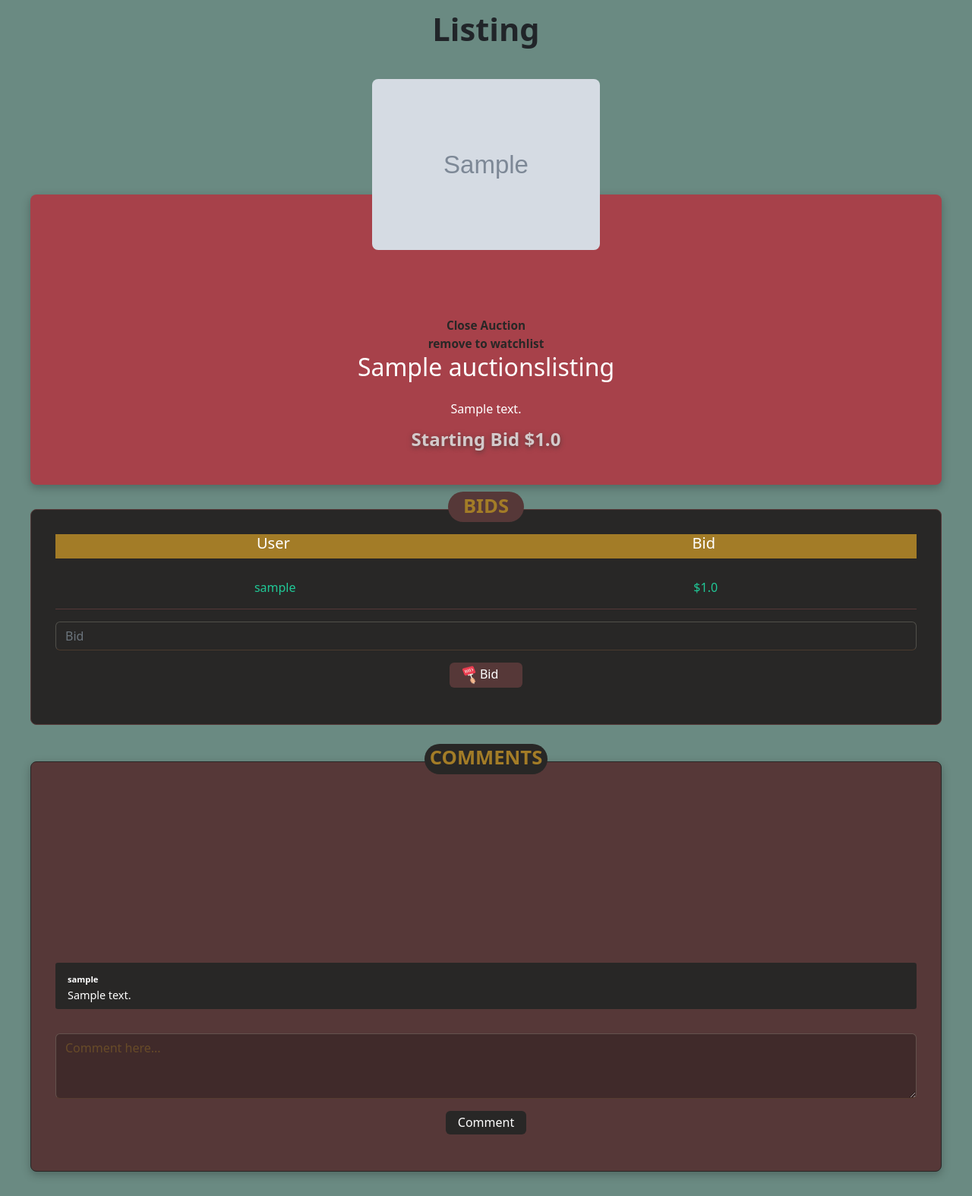
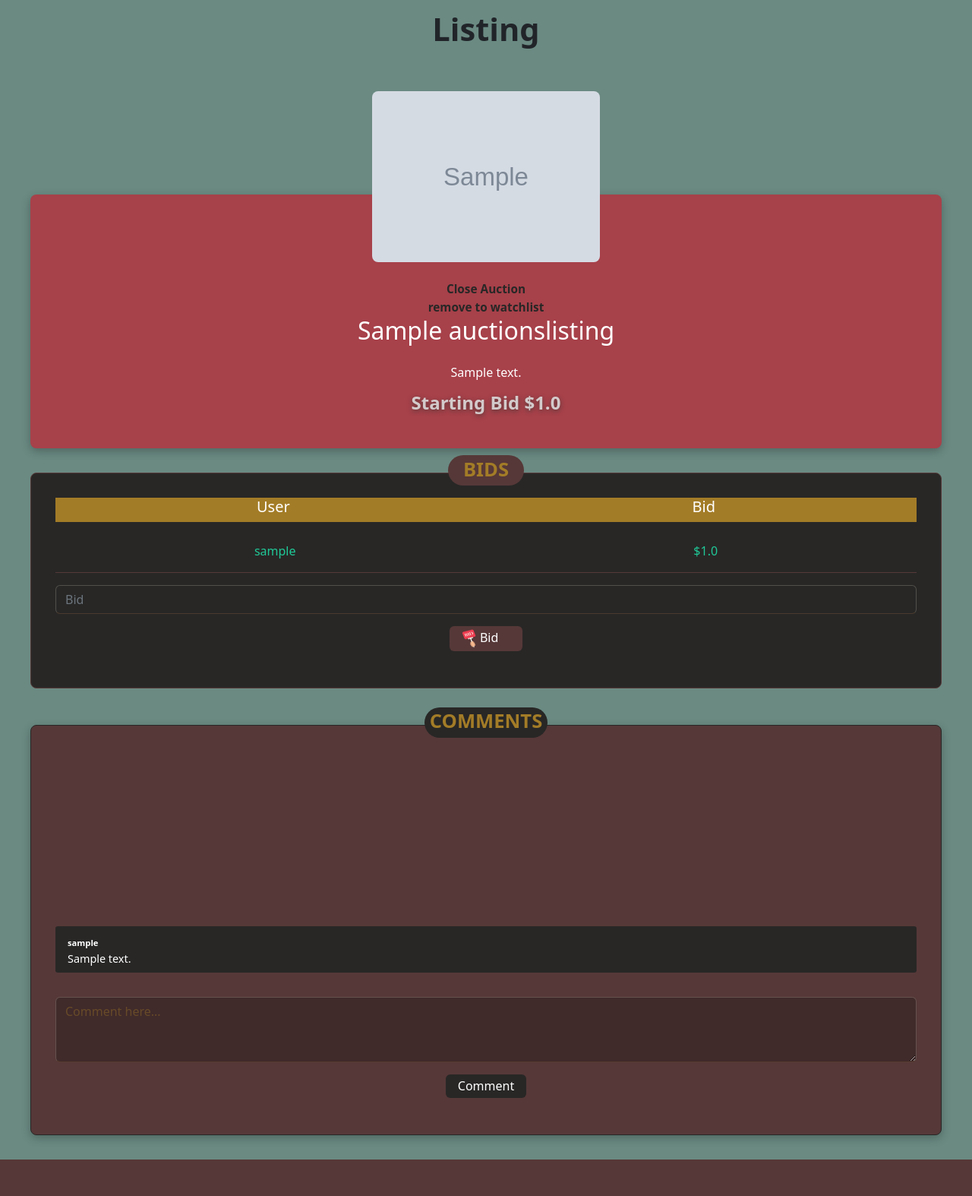
Before and after one commit to Oliveira-Renato/commerce, a Django app: page /listing/1 in a window 1280 px wide. Shown: the part 86-1660 px from the top of the page at 76% size. After the commit the page ends 1612 px from the top, so only its background shows below. Run offline with Django 3.2, Linux system fonts and the light colour scheme; a user stored in the database is signed in; tables that the repository leaves empty hold one stand-in row (values such as "Sample post"); grey boxes marked "Sample" are stand-in pictures; style sheets or scripts are compiled from the project's sources; some libraries are stand-ins or nearby versions.

Commit message:
fix: image card

```diff
--- a/auctions/static/auctions/styles.css
+++ b/auctions/static/auctions/styles.css
@@ -141,16 +141,16 @@ header .container-nav {
   overflow: hidden;
 }
 
-#listing .listing-info {
+#listing .listing-info, #watchlist .listing-info {
   margin: 12rem 40px 2rem;
 }
-#listing .listing-info > h1 {
+#listing .listing-info > h1, #watchlist .listing-info > h1 {
   font-size: 2.5rem;
   font-weight: 600;
   margin-bottom: 1rem;
   text-align: center;
 }
-#listing .listing-info .card-auction {
+#listing .listing-info .card-auction, #watchlist .listing-info .card-auction {
   position: relative;
   background-color: var(--color-primary);
   box-shadow: 0 4px 12px rgba(0, 0, 0, 0.25);
@@ -159,25 +159,25 @@ header .container-nav {
   padding: 7rem 1rem 2rem;
 }
 @media (min-width: 700px) {
-  #listing .listing-info .card-auction {
+  #listing .listing-info .card-auction, #watchlist .listing-info .card-auction {
     padding: 10rem 1rem 2rem;
   }
 }
 @media (min-width: 370px) {
-  #listing .listing-info .card-auction {
-    padding: 10rem 1rem 2rem;
+  #listing .listing-info .card-auction, #watchlist .listing-info .card-auction {
+    padding: 7rem 1rem 2rem;
   }
 }
-#listing .listing-info .card-auction .watch-on a {
+#listing .listing-info .card-auction .watch-on a, #watchlist .listing-info .card-auction .watch-on a {
   text-decoration: none;
   color: var(--color-secondary);
   font-weight: 600;
   font-size: 0.96rem;
 }
-#listing .listing-info .card-auction .watch-on a svg {
+#listing .listing-info .card-auction .watch-on a svg, #watchlist .listing-info .card-auction .watch-on a svg {
   padding-right: 0.3rem;
 }
-#listing .listing-info .bids, #listing .listing-info .comments {
+#listing .listing-info .bids, #listing .listing-info .comments, #watchlist .listing-info .bids, #watchlist .listing-info .comments {
   position: relative;
   border: 1px solid var(--color-quinary);
   margin-top: 2rem;
@@ -186,13 +186,13 @@ header .container-nav {
   color: var(--teal);
   border-radius: 0.5rem;
 }
-#listing .listing-info .bids .bids-title, #listing .listing-info .bids .comments-title, #listing .listing-info .comments .bids-title, #listing .listing-info .comments .comments-title {
+#listing .listing-info .bids .bids-title, #listing .listing-info .bids .comments-title, #listing .listing-info .comments .bids-title, #listing .listing-info .comments .comments-title, #watchlist .listing-info .bids .bids-title, #watchlist .listing-info .bids .comments-title, #watchlist .listing-info .comments .bids-title, #watchlist .listing-info .comments .comments-title {
   display: flex;
   justify-content: center;
   align-content: center;
   background: var(--color-quinary);
 }
-#listing .listing-info .bids .bids-title .bid-row, #listing .listing-info .bids .bids-title .comments-row, #listing .listing-info .bids .comments-title .bid-row, #listing .listing-info .bids .comments-title .comments-row, #listing .listing-info .comments .bids-title .bid-row, #listing .listing-info .comments .bids-title .comments-row, #listing .listing-info .comments .comments-title .bid-row, #listing .listing-info .comments .comments-title .comments-row {
+#listing .listing-info .bids .bids-title .bid-row, #listing .listing-info .bids .bids-title .comments-row, #listing .listing-info .bids .comments-title .bid-row, #listing .listing-info .bids .comments-title .comments-row, #listing .listing-info .comments .bids-title .bid-row, #listing .listing-info .comments .bids-title .comments-row, #listing .listing-info .comments .comments-title .bid-row, #listing .listing-info .comments .comments-title .comments-row, #watchlist .listing-info .bids .bids-title .bid-row, #watchlist .listing-info .bids .bids-title .comments-row, #watchlist .listing-info .bids .comments-title .bid-row, #watchlist .listing-info .bids .comments-title .comments-row, #watchlist .listing-info .comments .bids-title .bid-row, #watchlist .listing-info .comments .bids-title .comments-row, #watchlist .listing-info .comments .comments-title .bid-row, #watchlist .listing-info .comments .comments-title .comments-row {
   width: 100px;
   height: 40px;
   position: absolute;
@@ -200,7 +200,7 @@ header .container-nav {
   background: var(--color-quinary);
   border-radius: 1.5rem;
 }
-#listing .listing-info .bids .bids-title .bid-row h3, #listing .listing-info .bids .bids-title .comments-row h3, #listing .listing-info .bids .comments-title .bid-row h3, #listing .listing-info .bids .comments-title .comments-row h3, #listing .listing-info .comments .bids-title .bid-row h3, #listing .listing-info .comments .bids-title .comments-row h3, #listing .listing-info .comments .comments-title .bid-row h3, #listing .listing-info .comments .comments-title .comments-row h3 {
+#listing .listing-info .bids .bids-title .bid-row h3, #listing .listing-info .bids .bids-title .comments-row h3, #listing .listing-info .bids .comments-title .bid-row h3, #listing .listing-info .bids .comments-title .comments-row h3, #listing .listing-info .comments .bids-title .bid-row h3, #listing .listing-info .comments .bids-title .comments-row h3, #listing .listing-info .comments .comments-title .bid-row h3, #listing .listing-info .comments .comments-title .comments-row h3, #watchlist .listing-info .bids .bids-title .bid-row h3, #watchlist .listing-info .bids .bids-title .comments-row h3, #watchlist .listing-info .bids .comments-title .bid-row h3, #watchlist .listing-info .bids .comments-title .comments-row h3, #watchlist .listing-info .comments .bids-title .bid-row h3, #watchlist .listing-info .comments .bids-title .comments-row h3, #watchlist .listing-info .comments .comments-title .bid-row h3, #watchlist .listing-info .comments .comments-title .comments-row h3 {
   color: var(--color-quaternary);
   text-transform: uppercase;
   font-weight: 600;
@@ -208,7 +208,7 @@ header .container-nav {
   text-align: center;
   padding: 0.2rem;
 }
-#listing .listing-info .bids .header-bid, #listing .listing-info .comments .header-bid {
+#listing .listing-info .bids .header-bid, #listing .listing-info .comments .header-bid, #watchlist .listing-info .bids .header-bid, #watchlist .listing-info .comments .header-bid {
   display: flex;
   justify-content: space-around;
   color: var(--text-color);
@@ -216,7 +216,7 @@ header .container-nav {
   margin-bottom: 1.6rem;
   background: var(--color-quaternary);
 }
-#listing .listing-info .bids .bid, #listing .listing-info .comments .bid {
+#listing .listing-info .bids .bid, #listing .listing-info .comments .bid, #watchlist .listing-info .bids .bid, #watchlist .listing-info .comments .bid {
   border-bottom: 1px solid var(--color-quinary);
   padding: 0 0 1rem;
   margin-bottom: 1rem;
@@ -224,123 +224,133 @@ header .container-nav {
   justify-content: space-around;
   align-content: center;
 }
-#listing .listing-info .bids .bid p, #listing .listing-info .comments .bid p {
+#listing .listing-info .bids .bid p, #listing .listing-info .comments .bid p, #watchlist .listing-info .bids .bid p, #watchlist .listing-info .comments .bid p {
   margin: 0;
 }
-#listing .listing-info .bids .form-group input, #listing .listing-info .bids .form-group textarea, #listing .listing-info .comments .form-group input, #listing .listing-info .comments .form-group textarea {
+#listing .listing-info .bids .form-group input, #listing .listing-info .bids .form-group textarea, #listing .listing-info .comments .form-group input, #listing .listing-info .comments .form-group textarea, #watchlist .listing-info .bids .form-group input, #watchlist .listing-info .bids .form-group textarea, #watchlist .listing-info .comments .form-group input, #watchlist .listing-info .comments .form-group textarea {
   background: transparent;
   color: var(--text-color);
   margin-bottom: 1rem;
 }
-#listing .listing-info .bids .form-group .btn-primary:not(:disabled):not(.disabled):active, #listing .listing-info .comments .form-group .btn-primary:not(:disabled):not(.disabled):active {
+#listing .listing-info .bids .form-group .btn-primary:not(:disabled):not(.disabled):active, #listing .listing-info .comments .form-group .btn-primary:not(:disabled):not(.disabled):active, #watchlist .listing-info .bids .form-group .btn-primary:not(:disabled):not(.disabled):active, #watchlist .listing-info .comments .form-group .btn-primary:not(:disabled):not(.disabled):active {
   box-shadow: var(--box-shadow-btn);
 }
-#listing .listing-info .bids .form-group .d-flex, #listing .listing-info .comments .form-group .d-flex {
+#listing .listing-info .bids .form-group .d-flex, #listing .listing-info .comments .form-group .d-flex, #watchlist .listing-info .bids .form-group .d-flex, #watchlist .listing-info .comments .form-group .d-flex {
   justify-content: center;
 }
-#listing .listing-info .bids .form-group button, #listing .listing-info .comments .form-group button {
+#listing .listing-info .bids .form-group button, #listing .listing-info .comments .form-group button, #watchlist .listing-info .bids .form-group button, #watchlist .listing-info .comments .form-group button {
   padding: 0.2rem 2rem 0.2rem 1rem;
   background: var(--color-quinary);
   border: none;
 }
-#listing .listing-info .bids .form-group button > img, #listing .listing-info .comments .form-group button > img {
+#listing .listing-info .bids .form-group button > img, #listing .listing-info .comments .form-group button > img, #watchlist .listing-info .bids .form-group button > img, #watchlist .listing-info .comments .form-group button > img {
   width: 20px;
   height: 25px;
 }
-#listing .listing-info .listing-image {
+#listing .listing-info .listing-image, #watchlist .listing-info .listing-image {
   display: flex;
   justify-content: center;
   margin-bottom: 1rem;
 }
-#listing .listing-info .listing-image > img {
+#listing .listing-info .listing-image > img, #watchlist .listing-info .listing-image > img {
   width: 300px;
   height: auto;
   display: flex;
   justify-content: center;
   position: absolute;
-  top: -9.5rem;
+  top: -4.5rem;
   border-radius: 0.5rem;
 }
-@media (max-width: 320px) {
-  #listing .listing-info .listing-image > img {
-    width: 300px;
+@media (min-width: 330px) {
+  #listing .listing-info .listing-image > img, #watchlist .listing-info .listing-image > img {
+    top: -5.5rem;
   }
 }
-@media (min-width: 768px) {
-  #listing .listing-info .listing-image > img {
-    width: 300px;
+@media (min-width: 355px) {
+  #listing .listing-info .listing-image > img, #watchlist .listing-info .listing-image > img {
+    top: -6.5rem;
   }
 }
-#listing .listing-info .listing-description {
+@media (min-width: 370px) {
+  #listing .listing-info .listing-image > img, #watchlist .listing-info .listing-image > img {
+    top: -7.5rem;
+  }
+}
+@media (min-width: 700px) {
+  #listing .listing-info .listing-image > img, #watchlist .listing-info .listing-image > img {
+    top: -8.5rem;
+  }
+}
+#listing .listing-info .listing-description, #watchlist .listing-info .listing-description {
   display: block;
   width: 100%;
   height: auto;
 }
-#listing .listing-info .listing-description > p {
+#listing .listing-info .listing-description > p, #watchlist .listing-info .listing-description > p {
   font-size: 1rem;
   font-weight: 400;
   line-height: 1.5rem;
   margin-bottom: 1rem;
 }
-#listing .listing-info .listing-price {
+#listing .listing-info .listing-price, #watchlist .listing-info .listing-price {
   display: block;
   width: 100%;
   height: auto;
 }
-#listing .listing-info .listing-price > p {
+#listing .listing-info .listing-price > p, #watchlist .listing-info .listing-price > p {
   font-size: 1.5rem;
   font-weight: 600;
   line-height: 1.5rem;
   color: #dfdfdfdf;
   text-shadow: 0 2px 6px var(--color-quinary);
 }
-#listing .listing-info .close-auction {
+#listing .listing-info .close-auction, #watchlist .listing-info .close-auction {
   display: block;
   width: 100%;
   height: auto;
 }
-#listing .listing-info .close-auction > p {
+#listing .listing-info .close-auction > p, #watchlist .listing-info .close-auction > p {
   font-size: 1.5rem;
   font-weight: 600;
   line-height: 1.5rem;
 }
-#listing .comments-box .comments {
+#listing .comments-box .comments, #watchlist .comments-box .comments {
   background: var(--color-quinary);
   color: var(--text-color);
   box-shadow: 0 4px 12px rgba(0, 0, 0, 0.25);
   border: 1px solid var(--color-secondary);
 }
-#listing .comments-box .comments .comments-title .comments-row {
+#listing .comments-box .comments .comments-title .comments-row, #watchlist .comments-box .comments .comments-title .comments-row {
   background: var(--color-secondary);
   width: 162px;
 }
-#listing .comments-box .comments .comment {
+#listing .comments-box .comments .comment, #watchlist .comments-box .comments .comment {
   background: var(--color-secondary);
   padding: 0.5rem 1rem;
   border-radius: 0.2rem;
   margin-bottom: 0.4rem;
 }
-#listing .comments-box .comments .comment strong {
+#listing .comments-box .comments .comment strong, #watchlist .comments-box .comments .comment strong {
   font-size: 0.7rem;
 }
-#listing .comments-box .comments .comment p {
+#listing .comments-box .comments .comment p, #watchlist .comments-box .comments .comment p {
   font-size: 0.9rem;
   margin: 0;
   word-break: break-all;
 }
-#listing .comments-box .comments form .form-group textarea {
+#listing .comments-box .comments form .form-group textarea, #watchlist .comments-box .comments form .form-group textarea {
   background-blend-mode: multiply;
   background: rgba(0, 0, 0, 0.25);
 }
-#listing .comments-box .comments form .form-group textarea::placeholder {
+#listing .comments-box .comments form .form-group textarea::placeholder, #watchlist .comments-box .comments form .form-group textarea::placeholder {
   color: var(--color-quaternary);
   opacity: 0.4;
 }
-#listing .comments-box .comments form .form-group button {
+#listing .comments-box .comments form .form-group button, #watchlist .comments-box .comments form .form-group button {
   background: var(--color-secondary);
   padding: 0.2rem 1rem;
 }
-#listing .comments-box .comments .scroll-comments {
+#listing .comments-box .comments .scroll-comments, #watchlist .comments-box .comments .scroll-comments {
   overflow-y: scroll;
   height: 300px;
   margin-bottom: 1.6rem;
@@ -348,4 +358,15 @@ header .container-nav {
   flex-direction: column-reverse;
 }
 
+#watchlist .auto-grid .col {
+  padding: 4rem 1rem 2rem;
+}
+#watchlist .auto-grid .col .listing-image img {
+  width: 120px;
+  height: 130px;
+  border-radius: 0.5rem;
+  position: absolute;
+  top: -4.7rem;
+}
+
 /*# sourceMappingURL=styles.css.map */
--- a/auctions/templates/auctions/listing.html
+++ b/auctions/templates/auctions/listing.html
@@ -3,7 +3,9 @@
 {% block body %}
 {% load static %}
 <section id="listing">
-    <h1 class="text-center">Listing</h1>
+    <div class="listing-title">
+        <h1 class="text-center">Listing</h1>
+    </div>
     <aside class="listing-info">
         <div class="card-auction">
             <div class="watch-on text-center">
```
Also changed, not shown: auctions/static/auctions/style.scss (+30 -8 lines), auctions/templates/auctions/watchlist.html (+17 -9 lines), 1 other file.
